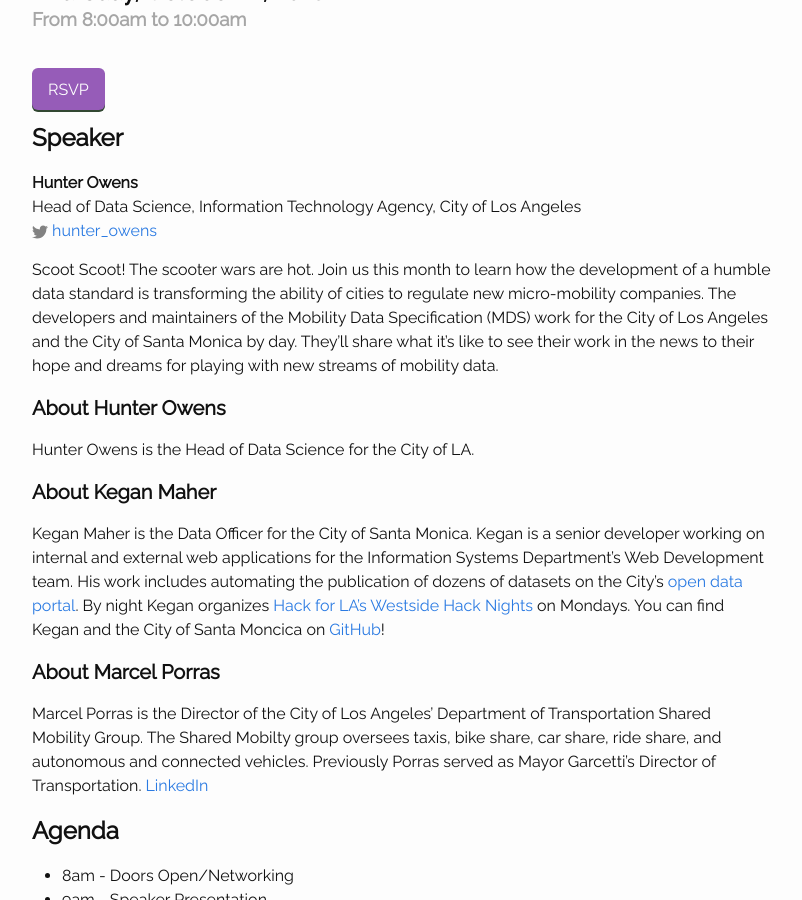
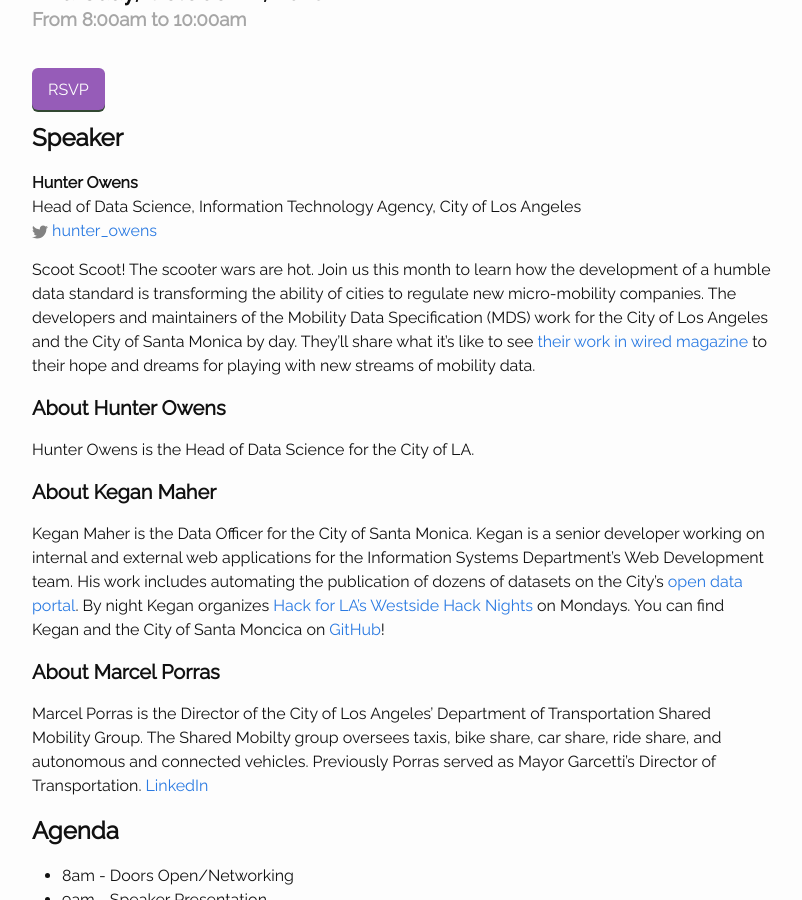
Before and after one commit to compilerla/data-donuts, a Jekyll site: the page built from _posts/2018-10-11-data-donuts-17.md, in a window 1280 px wide and 900 px high, scrolled down 519 px. Shown: the whole window, without its empty margins (238-1040 px from the left). Built offline with Jekyll 4.4.1, drawn with Linux system fonts in a browser that asks for light colours.

Commit message:
add wired mag link

```diff
--- a/_posts/2018-10-11-data-donuts-17.md
+++ b/_posts/2018-10-11-data-donuts-17.md
@@ -16,7 +16,7 @@
 slides: ""
 ---
 
-Scoot Scoot! The scooter wars are hot. Join us this month to learn how the development of a humble data standard is transforming the ability of cities to regulate new micro-mobility companies. The developers and maintainers of the Mobility Data Specification (MDS) work for the City of Los Angeles and the City of Santa Monica by day. They'll share what it's like to see their work in the news to their hope and dreams for playing with new streams of mobility data.
+Scoot Scoot! The scooter wars are hot. Join us this month to learn how the development of a humble data standard is transforming the ability of cities to regulate new micro-mobility companies. The developers and maintainers of the Mobility Data Specification (MDS) work for the City of Los Angeles and the City of Santa Monica by day. They'll share what it's like to see [their work in wired magazine](https://www.wired.com/story/cities-scooter-data-remix-uber-lyft/) to their hope and dreams for playing with new streams of mobility data.
 
 
 #### About Hunter Owens
```
